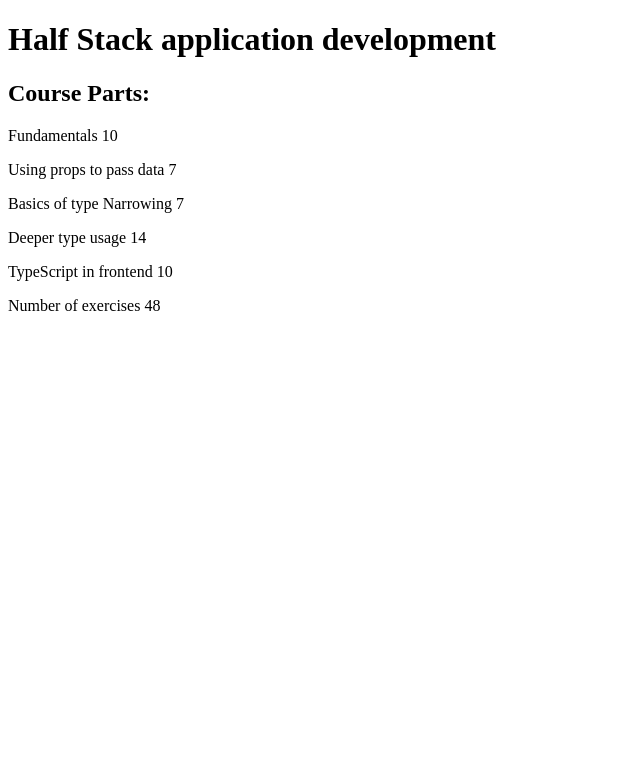
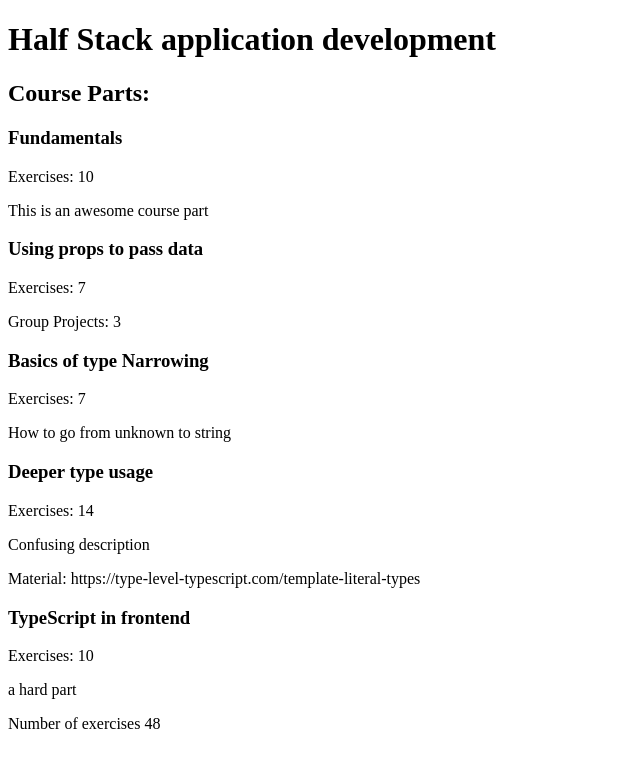
Before and after one commit to Lenoxo/Half-stack-Courses-React-TS, a React (Vite) app: page / in a window 1280 px wide. Shown: the top 768 px of the page, without its empty margins (0-640 px from the left). Built offline with nearby package versions, Linux system fonts and the light colour scheme.

Commit message:
Add exhaustive type checking in Part component

```diff
--- a/src/components/Part.tsx
+++ b/src/components/Part.tsx
@@ -1,9 +1,45 @@
 import { CoursePart } from "../types";
 
 export function Part({ coursePart }: { coursePart: CoursePart }) {
-  return (
-    <p>
-      {coursePart.name} {coursePart.exerciseCount}
-    </p>
-  );
+  /**
+   * Helper function for exhaustive type checking
+   */
+  const assertNever = (value: never): never => {
+    throw new Error(
+      `Unhandled discriminated union member: ${JSON.stringify(value)}`,
+    );
+  };
+
+  switch (coursePart.kind) {
+    case "basic":
+      return (
+        <article>
+          <h3>{coursePart.name}</h3>
+          <p>Exercises: {coursePart.exerciseCount}</p>
+          <p>{coursePart.description}</p>
+        </article>
+      );
+
+    case "group":
+      return (
+        <article>
+          <h3>{coursePart.name}</h3>
+          <p>Exercises: {coursePart.exerciseCount}</p>
+          <p>Group Projects: {coursePart.groupProjectCount}</p>
+        </article>
+      );
+
+    case "background":
+      return (
+        <article>
+          <h3>{coursePart.name}</h3>
+          <p>Exercises: {coursePart.exerciseCount}</p>
+          <p>{coursePart.description}</p>
+          <p>Material: {coursePart.backgroundMaterial}</p>
+        </article>
+      );
+
+    default:
+      return assertNever(coursePart);
+  }
 }
```
